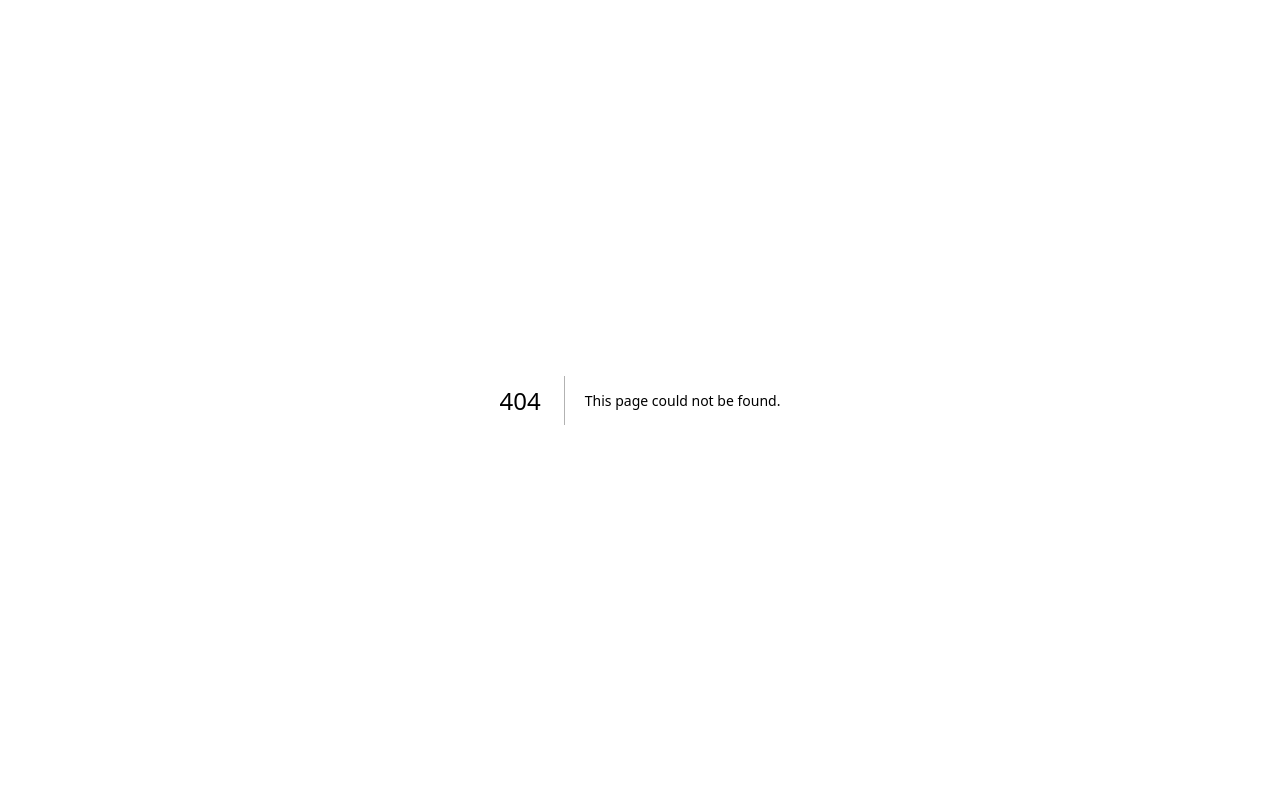
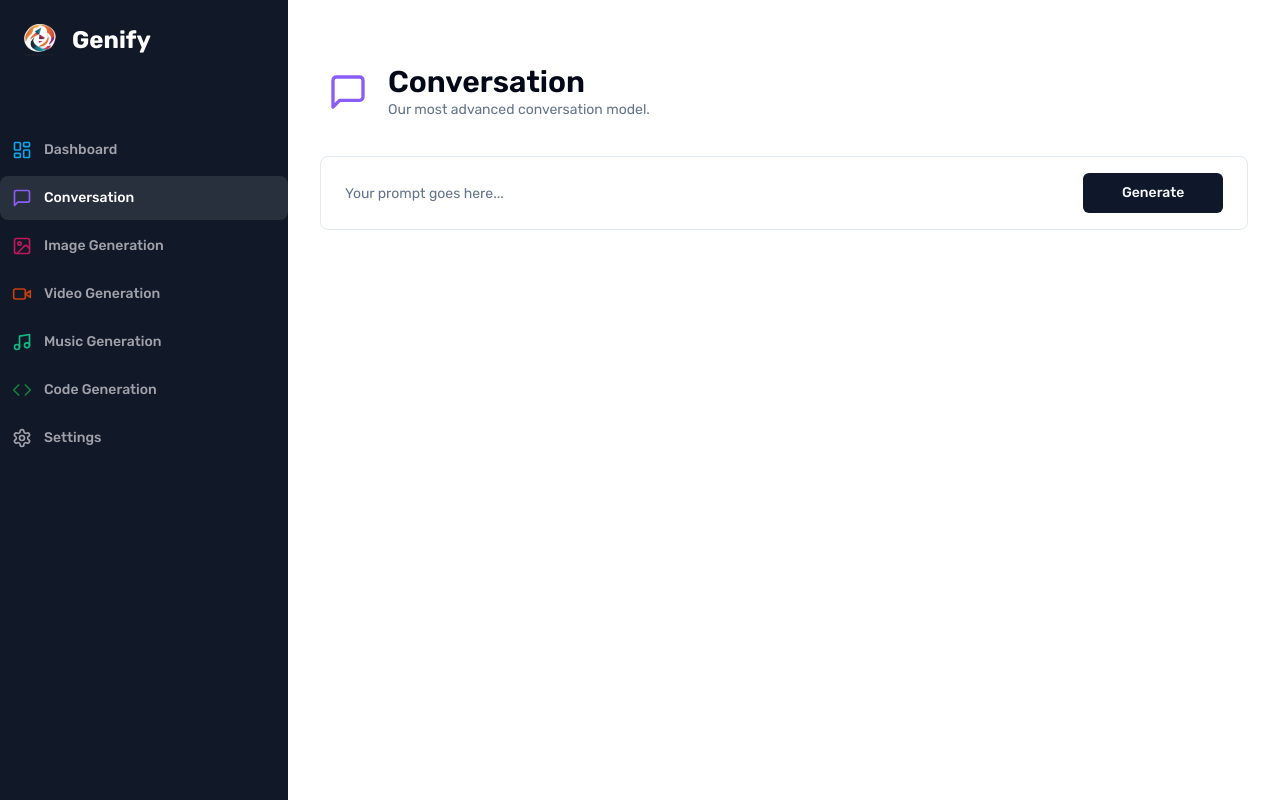
Before and after one commit to AmineElkhalidy/ai-generator, a Next.js app: page /conversation in a window 1280 px wide. Before the commit this address had no page. Built offline with nearby package versions, Linux system fonts and the light colour scheme.

Commit message:
6- Conversation API UI

```diff
--- /dev/null
+++ b/app/(dashboard)/(routes)/code/page.tsx
@@ -0,0 +1,7 @@
+import React from "react";
+
+const CodeGenerationPage = () => {
+  return <div>CodeGenerationPage</div>;
+};
+
+export default CodeGenerationPage;
--- /dev/null
+++ b/app/(dashboard)/(routes)/conversation/page.tsx
@@ -0,0 +1,79 @@
+"use client";
+
+import Heading from "@/components/Heading";
+import { MessageSquare } from "lucide-react";
+import { useForm } from "react-hook-form";
+import * as z from "zod";
+import { zodResolver } from "@hookform/resolvers/zod";
+import React from "react";
+import { ConversationFormSchema } from "@/schemas";
+import { Button } from "@/components/ui/button";
+import { Form, FormControl, FormField, FormItem } from "@/components/ui/form";
+import { Input } from "@/components/ui/input";
+
+const ConversationGenerationPage = () => {
+  const form = useForm<z.infer<typeof ConversationFormSchema>>({
+    resolver: zodResolver(ConversationFormSchema),
+    defaultValues: {
+      prompt: "",
+    },
+  });
+
+  const isLoading = form.formState.isSubmitting;
+
+  function onSubmit(values: z.infer<typeof ConversationFormSchema>) {
+    console.log(values);
+  }
+
+  return (
+    <section className="mt-8">
+      <Heading
+        title="Conversation"
+        description="Our most advanced conversation model."
+        Icon={MessageSquare}
+        iconColor="text-violet-500"
+        bgColor="bg-violte-500/10"
+      />
+
+      <div className="px-4 lg:px-8">
+        <div>
+          <Form {...form}>
+            <form
+              onSubmit={form.handleSubmit(onSubmit)}
+              className="rounded-lg border w-full p-4 px-3 md:px-6 focus-within:shadow-sm grid grid-cols-12 gap-2"
+            >
+              <FormField
+                control={form.control}
+                name="prompt"
+                render={({ field }) => (
+                  <FormItem className="col-span-12 lg:col-span-10">
+                    <FormControl className="m-0 p-0">
+                      <Input
+                        className="border-0 outline-none focus-visible:ring-0 focus-visible:ring-transparent"
+                        placeholder="Your prompt goes here..."
+                        disabled={isLoading}
+                        {...field}
+                      />
+                    </FormControl>
+                  </FormItem>
+                )}
+              />
+
+              <Button
+                type="submit"
+                disabled={isLoading}
+                className="col-span-12 lg:col-span-2 w-full"
+              >
+                Generate
+              </Button>
+            </form>
+          </Form>
+        </div>
+
+        <div className="space-y-4 mt-4"></div>
+      </div>
+    </section>
+  );
+};
+
+export default ConversationGenerationPage;
--- a/app/(dashboard)/(routes)/dashboard/page.tsx
+++ b/app/(dashboard)/(routes)/dashboard/page.tsx
@@ -62,7 +62,7 @@ const DashboardPage = () => {
         </h2>
         <p className="text-center">
           Chat with{" "}
-          <span className="text-sm md:text-lg bg-gradient-to-r from-cyan-500 to-blue-500 bg-clip-text text-transparent font-medium">
+          <span className="text-lg bg-gradient-to-r from-cyan-500 to-blue-500 bg-clip-text text-transparent font-medium">
             Genify
           </span>
           , the{" "}
--- /dev/null
+++ b/app/(dashboard)/(routes)/image/page.tsx
@@ -0,0 +1,7 @@
+import React from "react";
+
+const ImageGenerationPage = () => {
+  return <div>ImagePage</div>;
+};
+
+export default ImageGenerationPage;
--- /dev/null
+++ b/app/(dashboard)/(routes)/music/page.tsx
@@ -0,0 +1,7 @@
+import React from "react";
+
+const MusicGenerationPage = () => {
+  return <div>MusicGeneration</div>;
+};
+
+export default MusicGenerationPage;
--- /dev/null
+++ b/app/(dashboard)/(routes)/video/page.tsx
@@ -0,0 +1,7 @@
+import React from "react";
+
+const VideoGenerationPage = () => {
+  return <div>VideoGeneration</div>;
+};
+
+export default VideoGenerationPage;
--- a/app/layout.tsx
+++ b/app/layout.tsx
@@ -6,8 +6,9 @@ import { ClerkProvider } from "@clerk/nextjs";
 const rubik = Rubik({ subsets: ["latin"] });
 
 export const metadata: Metadata = {
-  title: "AI Saas Generator App",
-  description: "AI Saas generator app which includes five branches",
+  title: "Genify - AI Saas Generator App",
+  description:
+    "Genify is an AI Saas generator app which includes five type of content generation: Conversation, Image, Video, Music and Code",
 };
 
 export default function RootLayout({
--- /dev/null
+++ b/components/Heading.tsx
@@ -0,0 +1,32 @@
+import { cn } from "@/lib/utils";
+import { LucideIcon } from "lucide-react";
+import React from "react";
+
+const Heading = ({
+  title,
+  description,
+  Icon,
+  iconColor,
+  bgColor,
+}: {
+  title: string;
+  description: string;
+  Icon: LucideIcon;
+  iconColor?: string;
+  bgColor?: string;
+}) => {
+  return (
+    <div className="px-4 lg:px-8 flex items-center gap-x-3 mb-9">
+      <div className={cn("p-2 w-fit rounded-md", bgColor)}>
+        <Icon className={cn("w-10 h-10", iconColor)} />
+      </div>
+
+      <div>
+        <h2 className="text-3xl font-semibold">{title}</h2>
+        <p className="text-sm text-muted-foreground">{description}</p>
+      </div>
+    </div>
+  );
+};
+
+export default Heading;
--- a/components/Sidebar.tsx
+++ b/components/Sidebar.tsx
@@ -66,7 +66,7 @@ const Sidebar = () => {
       <div className="px-3 py-2">
         <Link href="/dashboard" className="flex items-center pl-3 mb-12">
           <div className="relative w-8 h-8 mr-4">
-            <Image fill sizes="" src="/genify.png" alt="Genify Logo" />
+            <Image fill src="/genify.png" alt="Genify Logo" />
           </div>
           <h1 className="text-2xl font-bold">Genify</h1>
         </Link>
@@ -77,7 +77,7 @@ const Sidebar = () => {
           <li
             key={index}
             className={cn(
-              "p-3 text-sm group flex  w-full justify-start font-medium cursor-pointer hover:bg-white/10 rounded-lg",
+              "p-3 text-sm group flex  w-full justify-start font-medium cursor-pointer duration-300 hover:bg-white/10 rounded-lg",
               pathname === link.href
                 ? "text-white bg-white/10"
                 : "text-zinc-400"
--- /dev/null
+++ b/components/ui/form.tsx
@@ -0,0 +1,176 @@
+import * as React from "react"
+import * as LabelPrimitive from "@radix-ui/react-label"
+import { Slot } from "@radix-ui/react-slot"
+import {
+  Controller,
+  ControllerProps,
+  FieldPath,
+  FieldValues,
+  FormProvider,
+  useFormContext,
+} from "react-hook-form"
+
+import { cn } from "@/lib/utils"
+import { Label } from "@/components/ui/label"
+
+const Form = FormProvider
+
+type FormFieldContextValue<
+  TFieldValues extends FieldValues = FieldValues,
+  TName extends FieldPath<TFieldValues> = FieldPath<TFieldValues>
+> = {
+  name: TName
+}
+
+const FormFieldContext = React.createContext<FormFieldContextValue>(
+  {} as FormFieldContextValue
+)
+
+const FormField = <
+  TFieldValues extends FieldValues = FieldValues,
+  TName extends FieldPath<TFieldValues> = FieldPath<TFieldValues>
+>({
+  ...props
+}: ControllerProps<TFieldValues, TName>) => {
+  return (
+    <FormFieldContext.Provider value={{ name: props.name }}>
+      <Controller {...props} />
+    </FormFieldContext.Provider>
+  )
+}
+
+const useFormField = () => {
+  const fieldContext = React.useContext(FormFieldContext)
+  const itemContext = React.useContext(FormItemContext)
+  const { getFieldState, formState } = useFormContext()
+
+  const fieldState = getFieldState(fieldContext.name, formState)
+
+  if (!fieldContext) {
+    throw new Error("useFormField should be used within <FormField>")
+  }
+
+  const { id } = itemContext
+
+  return {
+    id,
+    name: fieldContext.name,
+    formItemId: `${id}-form-item`,
+    formDescriptionId: `${id}-form-item-description`,
+    formMessageId: `${id}-form-item-message`,
+    ...fieldState,
+  }
+}
+
+type FormItemContextValue = {
+  id: string
+}
+
+const FormItemContext = React.createContext<FormItemContextValue>(
+  {} as FormItemContextValue
+)
+
+const FormItem = React.forwardRef<
+  HTMLDivElement,
+  React.HTMLAttributes<HTMLDivElement>
+>(({ className, ...props }, ref) => {
+  const id = React.useId()
+
+  return (
+    <FormItemContext.Provider value={{ id }}>
+      <div ref={ref} className={cn("space-y-2", className)} {...props} />
+    </FormItemContext.Provider>
+  )
+})
+FormItem.displayName = "FormItem"
+
+const FormLabel = React.forwardRef<
+  React.ElementRef<typeof LabelPrimitive.Root>,
+  React.ComponentPropsWithoutRef<typeof LabelPrimitive.Root>
+>(({ className, ...props }, ref) => {
+  const { error, formItemId } = useFormField()
+
+  return (
+    <Label
+      ref={ref}
+      className={cn(error && "text-destructive", className)}
+      htmlFor={formItemId}
+      {...props}
+    />
+  )
+})
+FormLabel.displayName = "FormLabel"
+
+const FormControl = React.forwardRef<
+  React.ElementRef<typeof Slot>,
+  React.ComponentPropsWithoutRef<typeof Slot>
+>(({ ...props }, ref) => {
+  const { error, formItemId, formDescriptionId, formMessageId } = useFormField()
+
+  return (
+    <Slot
+      ref={ref}
+      id={formItemId}
+      aria-describedby={
+        !error
+          ? `${formDescriptionId}`
+          : `${formDescriptionId} ${formMessageId}`
+      }
+      aria-invalid={!!error}
+      {...props}
+    />
+  )
+})
+FormControl.displayName = "FormControl"
+
+const FormDescription = React.forwardRef<
+  HTMLParagraphElement,
+  React.HTMLAttributes<HTMLParagraphElement>
+>(({ className, ...props }, ref) => {
+  const { formDescriptionId } = useFormField()
+
+  return (
+    <p
+      ref={ref}
+      id={formDescriptionId}
+      className={cn("text-sm text-muted-foreground", className)}
+      {...props}
+    />
+  )
+})
+FormDescription.displayName = "FormDescription"
+
+const FormMessage = React.forwardRef<
+  HTMLParagraphElement,
+  React.HTMLAttributes<HTMLParagraphElement>
+>(({ className, children, ...props }, ref) => {
+  const { error, formMessageId } = useFormField()
+  const body = error ? String(error?.message) : children
+
+  if (!body) {
+    return null
+  }
+
+  return (
+    <p
+      ref={ref}
+      id={formMessageId}
+      className={cn("text-sm font-medium text-destructive", className)}
+      {...props}
+    >
+      {body}
+    </p>
+  )
+})
+FormMessage.displayName = "FormMessage"
+
+export {
+  useFormField,
+  Form,
+  FormItem,
+  FormLabel,
+  FormControl,
+  FormDescription,
+  FormMessage,
+  FormField,
+}
--- a/package.json
+++ b/package.json
@@ -10,6 +10,7 @@
   },
   "dependencies": {
     "@clerk/nextjs": "^4.29.7",
+    "@hookform/resolvers": "^3.3.4",
     "@radix-ui/react-dialog": "^1.0.5",
     "@radix-ui/react-label": "^2.0.2",
     "@radix-ui/react-slot": "^1.0.2",
@@ -19,8 +20,10 @@
     "next": "14.1.0",
     "react": "^18",
     "react-dom": "^18",
+    "react-hook-form": "^7.50.1",
     "tailwind-merge": "^2.2.1",
-    "tailwindcss-animate": "^1.0.7"
+    "tailwindcss-animate": "^1.0.7",
+    "zod": "^3.22.4"
   },
   "devDependencies": {
     "@types/node": "^20",
--- /dev/null
+++ b/schemas/index.ts
@@ -0,0 +1,5 @@
+import * as z from "zod";
+
+export const ConversationFormSchema = z.object({
+  prompt: z.string().min(1, { message: "Propmt is required!" }),
+});
```
Also changed, not shown: 1 other file (tests, documents, lock files or other folders).
